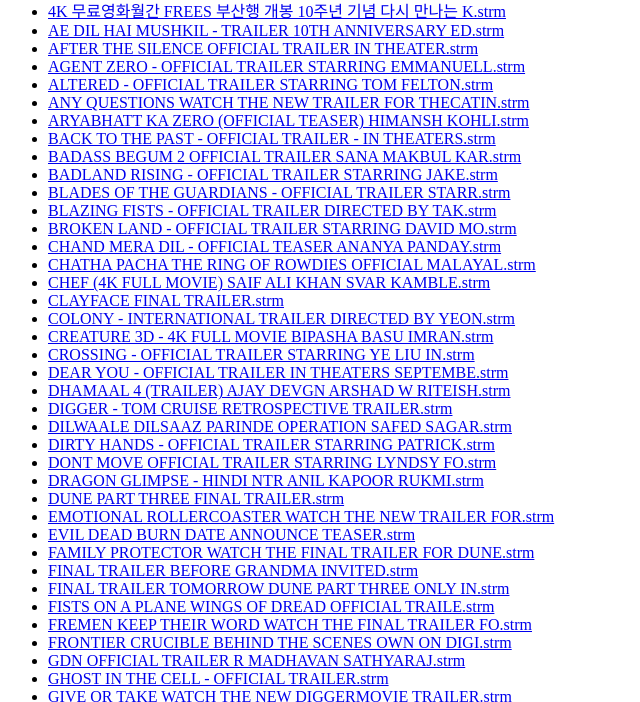
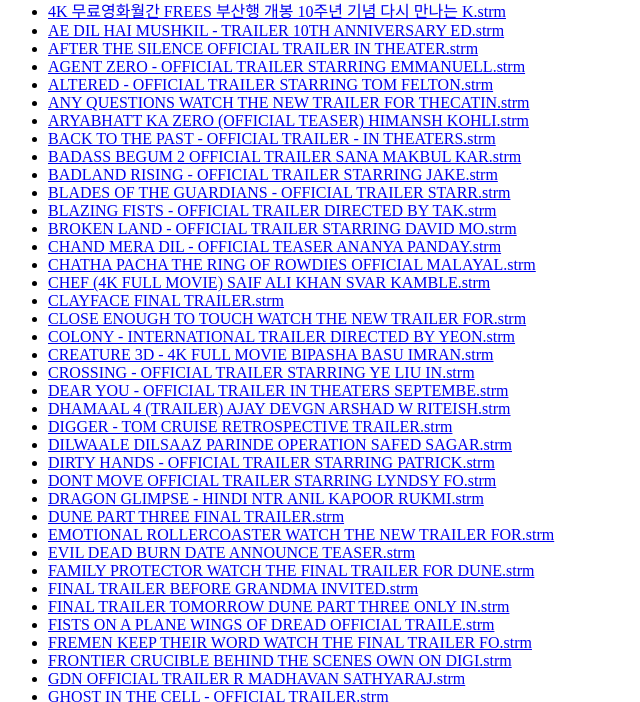
Before and after one commit to wahidwrh23-debug/Kodi-Trailers, a plain HTML site: page index.html in a window 1280 px wide. Shown: the part 86-788 px from the top of the page, without its empty margins (0-640 px from the left). Drawn offline with Linux system fonts and the light colour scheme.

Commit message:
Robot: Updated trailer index for Kodi

```diff
--- a/index.html
+++ b/index.html
@@ -17,6 +17,7 @@
 <li><a href="PreShow_Trailers/CHATHA PACHA THE RING OF ROWDIES OFFICIAL MALAYAL.strm">CHATHA PACHA THE RING OF ROWDIES OFFICIAL MALAYAL.strm</a></li>
 <li><a href="PreShow_Trailers/CHEF (4K FULL MOVIE)  SAIF ALI KHAN  SVAR KAMBLE.strm">CHEF (4K FULL MOVIE)  SAIF ALI KHAN  SVAR KAMBLE.strm</a></li>
 <li><a href="PreShow_Trailers/CLAYFACE  FINAL TRAILER.strm">CLAYFACE  FINAL TRAILER.strm</a></li>
+<li><a href="PreShow_Trailers/CLOSE ENOUGH TO TOUCH WATCH THE NEW TRAILER FOR.strm">CLOSE ENOUGH TO TOUCH WATCH THE NEW TRAILER FOR.strm</a></li>
 <li><a href="PreShow_Trailers/COLONY - INTERNATIONAL TRAILER  DIRECTED BY YEON.strm">COLONY - INTERNATIONAL TRAILER  DIRECTED BY YEON.strm</a></li>
 <li><a href="PreShow_Trailers/CREATURE 3D - 4K FULL MOVIE  BIPASHA BASU  IMRAN.strm">CREATURE 3D - 4K FULL MOVIE  BIPASHA BASU  IMRAN.strm</a></li>
 <li><a href="PreShow_Trailers/CROSSING - OFFICIAL TRAILER  STARRING YE LIU  IN.strm">CROSSING - OFFICIAL TRAILER  STARRING YE LIU  IN.strm</a></li>
```
Also changed, not shown: history_ids.txt, history_tags.txt, 1 other file.
